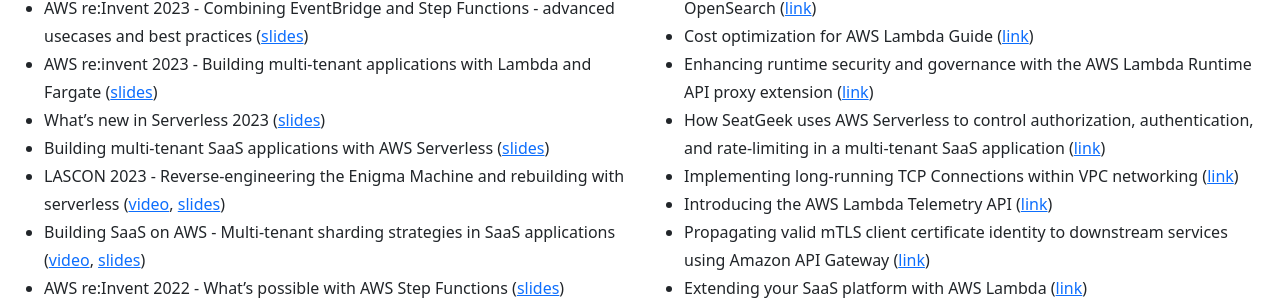
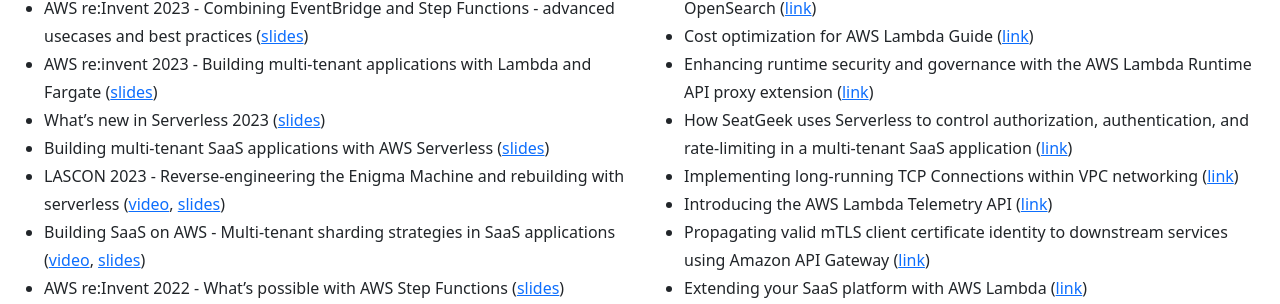
Before and after one commit to aal80/whoami, a Jekyll site: the page built from index.md, in a window 1280 px wide and 900 px high, scrolled down 956 px. Shown: the part 151-455 px from the top of the window. Built offline with Jekyll 4.4.1, drawn with Linux system fonts in a browser that asks for light colours.

Commit message:
Update publications.md

```diff
--- a/_includes/publications.md
+++ b/_includes/publications.md
@@ -16,7 +16,7 @@
 - Integrating the AWS Lambda Telemetry API with Prometheus and OpenSearch ([link](https://aws.amazon.com/blogs/opensource/integrating-the-aws-lambda-telemetry-api-with-prometheus-and-opensearch/))
 - Cost optimization for AWS Lambda Guide ([link](https://serverlessland.com/content/service/lambda/guides/cost-optimization/1-fine-tuning))
 - Enhancing runtime security and governance with the AWS Lambda Runtime API proxy extension ([link](https://aws.amazon.com/blogs/compute/enhancing-runtime-security-and-governance-with-the-aws-lambda-runtime-api-proxy-extension/))
-- How SeatGeek uses AWS Serverless to control authorization, authentication, and rate-limiting in a multi-tenant SaaS application ([link](https://aws.amazon.com/blogs/architecture/how-seatgeek-uses-aws-to-control-authorization-authentication-and-rate-limiting-in-a-multi-tenant-saas-application/))
+- How SeatGeek uses Serverless to control authorization, authentication, and rate-limiting in a multi-tenant SaaS application ([link](https://aws.amazon.com/blogs/architecture/how-seatgeek-uses-aws-to-control-authorization-authentication-and-rate-limiting-in-a-multi-tenant-saas-application/))
 - Implementing long-running TCP Connections within VPC networking ([link](https://aws.amazon.com/blogs/networking-and-content-delivery/implementing-long-running-tcp-connections-within-vpc-networking/))
 - Introducing the AWS Lambda Telemetry API ([link](https://aws.amazon.com/blogs/compute/introducing-the-aws-lambda-telemetry-api/))
 - Propagating valid mTLS client certificate identity to downstream services using Amazon API Gateway ([link](https://aws.amazon.com/blogs/compute/propagating-valid-mtls-client-certificate-identity-to-downstream-services-using-amazon-api-gateway/))
```
